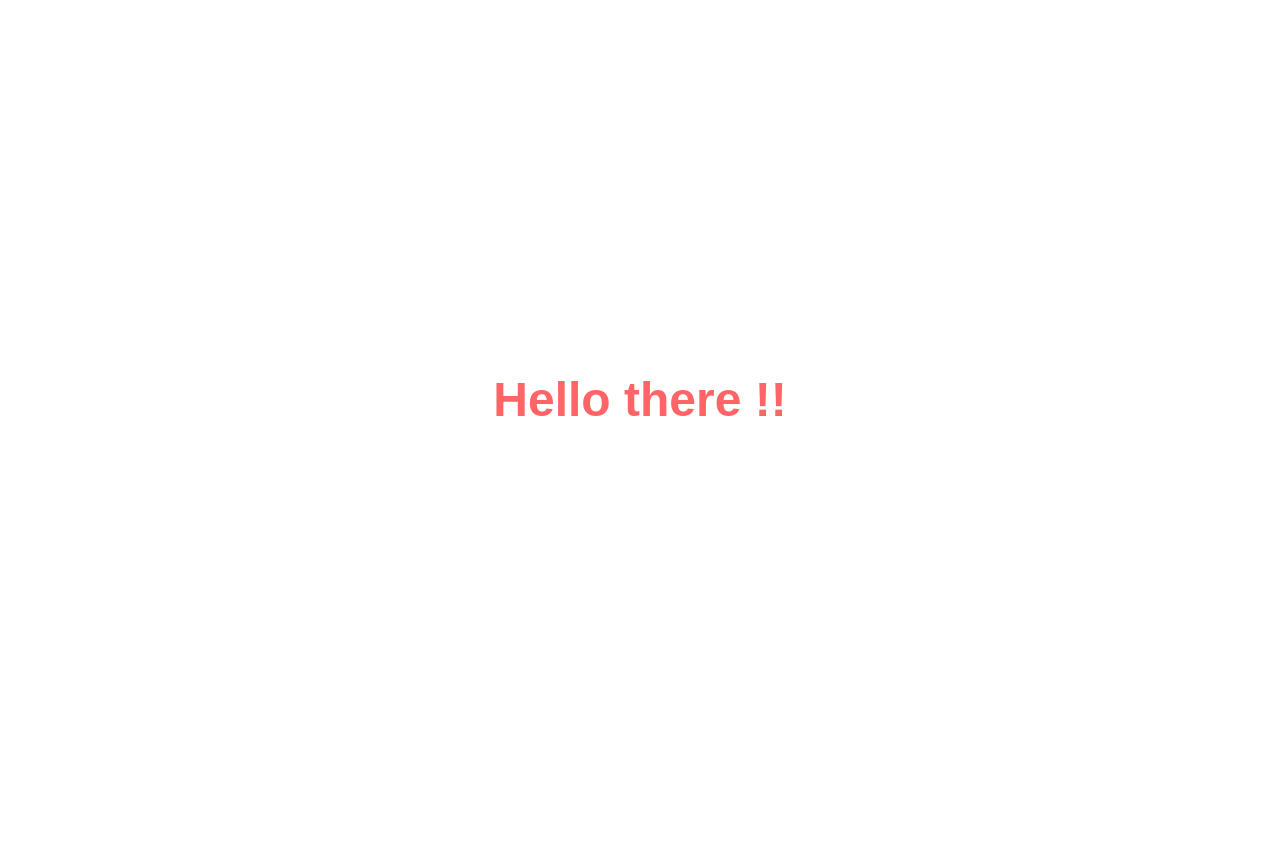
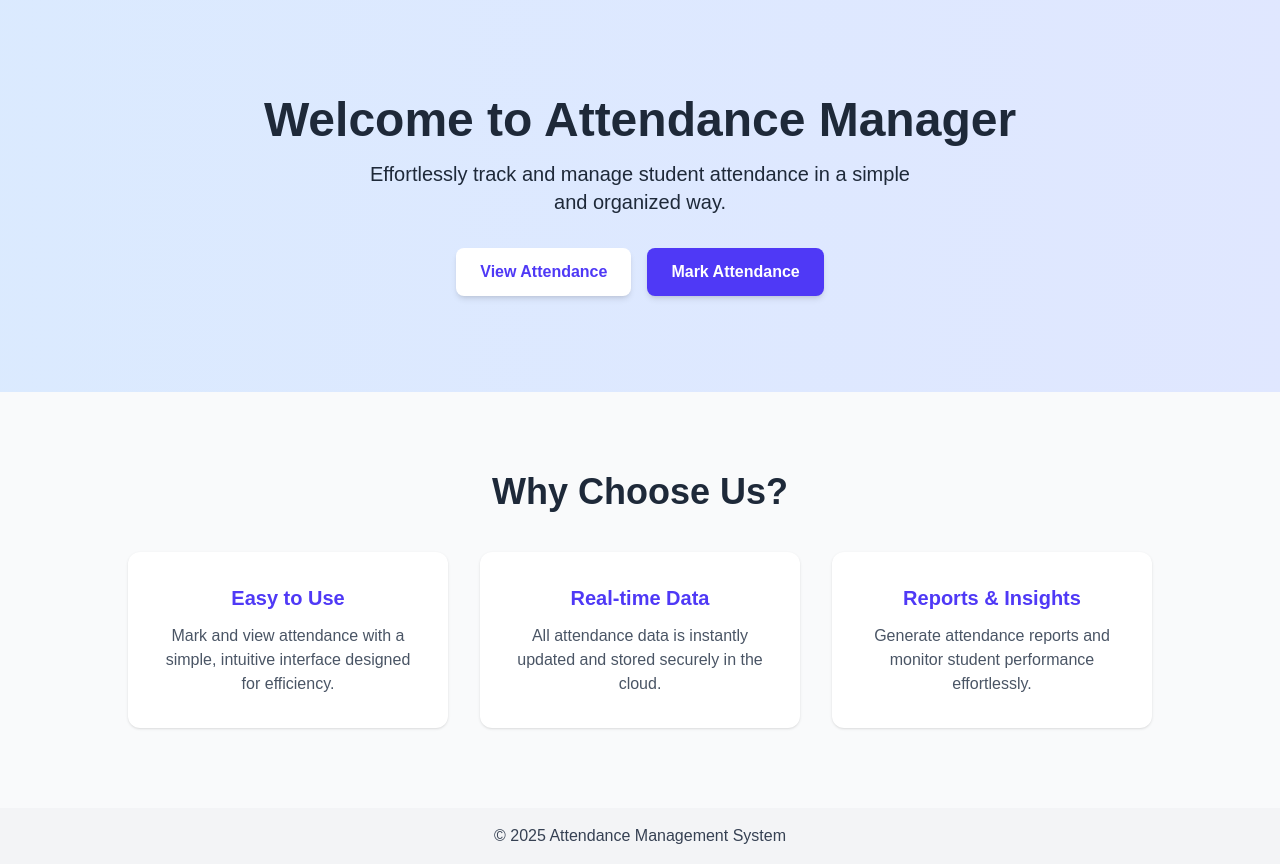
Before and after one commit to jaydipchangani/attendance-frontend, a Next.js app: page / in a window 1280 px wide. Before the commit the page ends 800 px from the top, so only its background shows below. Built offline with nearby package versions, Linux system fonts and the light colour scheme.

Commit message:
add the dashboard pages in root and user

```diff
--- a/app/admin/attendance/page.tsx
+++ b/app/admin/attendance/page.tsx
@@ -28,6 +28,10 @@ export default function Attendance() {
   const [fromDate, setFromDate] = useState("");
   const [toDate, setToDate] = useState("");
 
+ const [sortConfig, setSortConfig] = useState<{
+    key: keyof AttendanceSummary | keyof Student | null;
+    direction: "asc" | "desc";
+  }>({ key: null, direction: "asc" });
   // Modal state
   const [modalOpen, setModalOpen] = useState(false);
   const [markDate, setMarkDate] = useState("");
@@ -66,7 +70,39 @@ export default function Attendance() {
   }
 };
 
+const handleSort = (key: keyof AttendanceSummary | keyof Student) => {
+    let direction: "asc" | "desc" = "asc";
+    if (sortConfig.key === key && sortConfig.direction === "asc") {
+      direction = "desc";
+    }
 
+    const sorted = [...data].sort((a, b) => {
+      let aValue: any;
+      let bValue: any;
+
+      // If sorting by student field
+      if (key in a.student) {
+        aValue = a.student[key as keyof Student];
+        bValue = b.student[key as keyof Student];
+      } else {
+        aValue = a[key as keyof AttendanceSummary];
+        bValue = b[key as keyof AttendanceSummary];
+      }
+
+      // Convert string numbers to number
+      if (typeof aValue === "string" && !isNaN(Number(aValue))) {
+        aValue = Number(aValue);
+        bValue = Number(bValue);
+      }
+
+      if (aValue < bValue) return direction === "asc" ? -1 : 1;
+      if (aValue > bValue) return direction === "asc" ? 1 : -1;
+      return 0;
+    });
+
+    setData(sorted);
+    setSortConfig({ key, direction });
+  };
   const fetchAttendance = async () => {
     setLoading(true);
     try {
@@ -84,7 +120,6 @@ export default function Attendance() {
           headers: { Authorization: `Bearer ${token}` },
         }
       );
-
       if (!res.ok) throw new Error("Failed to fetch attendance");
 
       const result = await res.json();
@@ -187,11 +222,24 @@ export default function Attendance() {
               <table className="w-full bg-white border text-sm sm:text-base">
                 <thead className="bg-gray-200">
                   <tr>
-                <th className="px-4 py-2">Student ID</th>
-                <th className="px-4 py-2">Name</th>
-                <th className="px-4 py-2">Email</th>
-                <th className="px-4 py-2">Department</th>
-                <th className="px-4 py-2">Present Days</th>
+                    {[
+                      { label: "Student ID", key: "s_id" },
+                      { label: "Name", key: "first_name" },
+                      { label: "Email", key: "email" },
+                      { label: "Department", key: "department" },
+                      { label: "Present Days", key: "totalPresentDays" },
+                    ].map((col) => (
+                      <th
+                        key={col.key}
+                        className="px-4 py-2 cursor-pointer select-none text-center"
+                        onClick={() => handleSort(col.key as keyof AttendanceSummary | keyof Student)}
+                      >
+                        {col.label}
+                        {sortConfig.key === col.key && (
+                          <span>{sortConfig.direction === "asc" ? " ▲" : " ▼"}</span>
+                        )}
+                      </th>
+                    ))}
                   </tr>
                 </thead>
                 <tbody className="divide-y divide-gray-100 bg-white">
@@ -203,12 +251,8 @@ export default function Attendance() {
                           {item.student.first_name} {item.student.last_name}
                         </td>
                         <td className="px-4 py-2 text-center">{item.student.email}</td>
-                    <td className="px-4 py-2 text-center">
-                      {item.student.department}
-                    </td>
-                    <td className="px-4 py-2 text-center">
-                      {item.totalPresentDays}
-                    </td>
+                        <td className="px-4 py-2 text-center">{item.student.department}</td>
+                        <td className="px-4 py-2 text-center">{item.totalPresentDays}</td>
                       </tr>
                     ))
                   ) : (
--- a/app/page.tsx
+++ b/app/page.tsx
@@ -1,9 +1,65 @@
+// pages/index.js
+import Link from "next/link";
+
 export default function Home() {
   return (
-    <div className="flex flex-col items-center justify-center min-h-screen px-4 sm:px-6 md:px-8">
-      <h1 className="text-2xl sm:text-3xl md:text-4xl lg:text-5xl font-bold text-red-400 text-center">
-        Hello there !!
-      </h1>
+    <div className="flex flex-col min-h-screen bg-gray-50">
+      {/* Main Content */}
+      <main className="flex-1">
+        {/* Hero Section */}
+        <header className="bg-gradient-to-r from-blue-100 to-indigo-100 text-gray-800 py-20 sm:py-24 text-center px-4">
+          <h1 className="text-3xl sm:text-4xl md:text-5xl font-extrabold mb-4">
+            Welcome to Attendance Manager
+          </h1>
+          <p className="text-base sm:text-lg md:text-xl max-w-xl mx-auto mb-8">
+            Effortlessly track and manage student attendance in a simple and organized way.
+          </p>
+          <div className="flex flex-col sm:flex-row justify-center gap-4">
+            <Link
+              href="/login"
+              className="bg-white text-indigo-600 font-semibold px-6 py-3 rounded-lg shadow-md hover:shadow-lg hover:bg-gray-100 transition"
+            >
+              View Attendance
+            </Link>
+            <Link
+              href="/login"
+              className="bg-indigo-600 text-white font-semibold px-6 py-3 rounded-lg shadow-md hover:shadow-lg hover:bg-indigo-700 transition"
+            >
+              Mark Attendance
+            </Link>
+          </div>
+        </header>
+
+        {/* Features Section */}
+        <section className="py-16 sm:py-20 text-center bg-gray-50 px-4">
+          <h2 className="text-2xl sm:text-3xl md:text-4xl font-bold mb-10 text-gray-800">Why Choose Us?</h2>
+          <div className="max-w-5xl mx-auto grid grid-cols-1 sm:grid-cols-2 md:grid-cols-3 gap-8">
+            <div className="bg-white p-6 sm:p-8 rounded-xl shadow hover:shadow-xl transition">
+              <h3 className="font-semibold text-lg sm:text-xl mb-3 text-indigo-600">Easy to Use</h3>
+              <p className="text-gray-600 text-sm sm:text-base">
+                Mark and view attendance with a simple, intuitive interface designed for efficiency.
+              </p>
+            </div>
+            <div className="bg-white p-6 sm:p-8 rounded-xl shadow hover:shadow-xl transition">
+              <h3 className="font-semibold text-lg sm:text-xl mb-3 text-indigo-600">Real-time Data</h3>
+              <p className="text-gray-600 text-sm sm:text-base">
+                All attendance data is instantly updated and stored securely in the cloud.
+              </p>
+            </div>
+            <div className="bg-white p-6 sm:p-8 rounded-xl shadow hover:shadow-xl transition">
+              <h3 className="font-semibold text-lg sm:text-xl mb-3 text-indigo-600">Reports & Insights</h3>
+              <p className="text-gray-600 text-sm sm:text-base">
+                Generate attendance reports and monitor student performance effortlessly.
+              </p>
+            </div>
+          </div>
+        </section>
+      </main>
+
+      {/* Sticky Footer */}
+      <footer className="bg-gray-100 text-gray-700 py-4 text-center mt-auto">
+        &copy; {new Date().getFullYear()} Attendance Management System
+      </footer>
     </div>
   );
 }
--- /dev/null
+++ b/app/user/attendance/page.tsx
@@ -0,0 +1,64 @@
+"use client";
+
+import { useEffect, useState } from "react";
+import { useAuth } from "../../contexts/AuthContext";
+import { fetcher } from "../../utils/api";
+
+interface Attendance {
+  date: string;
+  status: string;
+}
+
+const UserAttendancePage = () => {
+  const { user } = useAuth();
+  const [attendance, setAttendance] = useState<Attendance[]>([]);
+  const [loading, setLoading] = useState(true);
+
+  useEffect(() => {
+    if (!user) return;
+
+    fetcher(`attendance/student/${user.id}`, user.token)
+      .then((data) => setAttendance(data))
+      .catch((err) => console.error(err))
+      .finally(() => setLoading(false));
+  }, [user]);
+
+  if (loading) return <p className="p-6">Loading attendance...</p>;
+
+  // Calculate total present days and total days
+  const totalDays = attendance.length;
+  const totalPresent = attendance.filter(a => a.status.toLowerCase() === "present").length;
+
+  return (
+    <div>
+      <h2 className="text-2xl font-bold mb-2">My Attendance</h2>
+
+      <div className="mb-4">
+        <span className="font-medium mr-4">Total Days: {totalDays}</span>
+        <span className="font-medium">Present Days: {totalPresent}</span>
+      </div>
+
+      <div className="overflow-x-auto">
+        <table className="w-full bg-white rounded shadow">
+          <thead className="bg-gray-200">
+            <tr>
+              <th className="px-4 py-2">Date</th>
+              <th className="px-4 py-2">Status</th>
+            </tr>
+          </thead>
+          <tbody>
+            {attendance.map((a, index) => (
+              <tr key={index} className="border-t">
+
+                <td className="px-4 py-2">{new Date(a.date).toLocaleDateString()}</td>
+                <td className="px-4 py-2 capitalize">{a.status}</td>
+              </tr>
+            ))}
+          </tbody>
+        </table>
+      </div>
+    </div>
+  );
+};
+
+export default UserAttendancePage;
--- a/app/user/dashboard/page.tsx
+++ b/app/user/dashboard/page.tsx
@@ -1,64 +1,24 @@
-"use client";
+import Link from "next/link"
 
-import { useEffect, useState } from "react";
-import { useAuth } from "../../contexts/AuthContext";
-import { fetcher } from "../../utils/api";
+export default function StudentDashboard(){
+  return(
+    <div className="h-full bg-gray-50 flex flex-col items-center justify-center gap-6">
+  <div className="bg-white rounded-xl shadow-lg p-8 sm:p-12 max-w-md w-full text-center">
+    <h1 className="text-3xl sm:text-4xl font-bold text-gray-800 mb-4">
+      Welcome, Student!
+    </h1>
+    <p className="text-gray-700">
+      This is your personal dashboard. Here you can view your details and updates related to your attendance and academic information.
+    </p>
+  </div>
 
-interface Attendance {
-  date: string;
-  status: string;
+  <button className="bg-blue-600 text-white font-semibold px-6 py-3 rounded-lg shadow-md hover:bg-blue-700 transition">
+    <Link href="/user/attendance" >
+
+    View Attendance
+    </Link>
+  </button>
+</div>
+
+  )
 }
-
-const UserDashboardPage = () => {
-  const { user } = useAuth();
-  const [attendance, setAttendance] = useState<Attendance[]>([]);
-  const [loading, setLoading] = useState(true);
-
-  useEffect(() => {
-    if (!user) return;
-
-    fetcher(`attendance/student/${user.id}`, user.token)
-      .then((data) => setAttendance(data))
-      .catch((err) => console.error(err))
-      .finally(() => setLoading(false));
-  }, [user]);
-
-  if (loading) return <p className="p-6">Loading attendance...</p>;
-
-  // Calculate total present days and total days
-  const totalDays = attendance.length;
-  const totalPresent = attendance.filter(a => a.status.toLowerCase() === "present").length;
-
-  return (
-    <div>
-      <h2 className="text-2xl font-bold mb-2">My Attendance</h2>
-
-      <div className="mb-4">
-        <span className="font-medium mr-4">Total Days: {totalDays}</span>
-        <span className="font-medium">Present Days: {totalPresent}</span>
-      </div>
-
-      <div className="overflow-x-auto">
-        <table className="w-full bg-white rounded shadow">
-          <thead className="bg-gray-200">
-            <tr>
-              <th className="px-4 py-2">Date</th>
-              <th className="px-4 py-2">Status</th>
-            </tr>
-          </thead>
-          <tbody>
-            {attendance.map((a, index) => (
-              <tr key={index} className="border-t">
-
-                <td className="px-4 py-2">{new Date(a.date).toLocaleDateString()}</td>
-                <td className="px-4 py-2 capitalize">{a.status}</td>
-              </tr>
-            ))}
-          </tbody>
-        </table>
-      </div>
-    </div>
-  );
-};
-
-export default UserDashboardPage;
```
Lines whose indentation alone changed are shown as unchanged.
